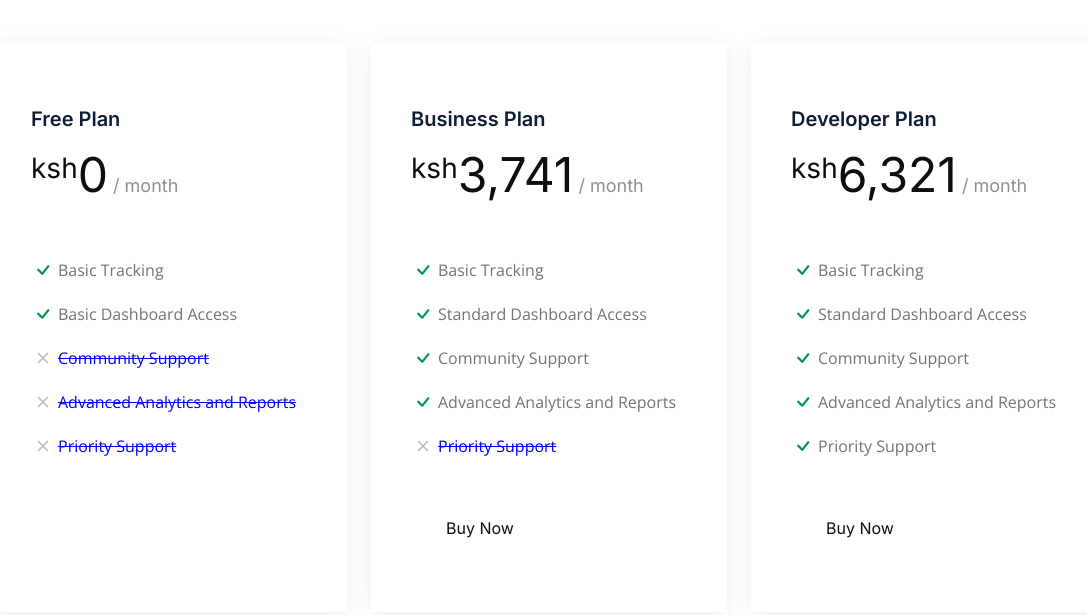
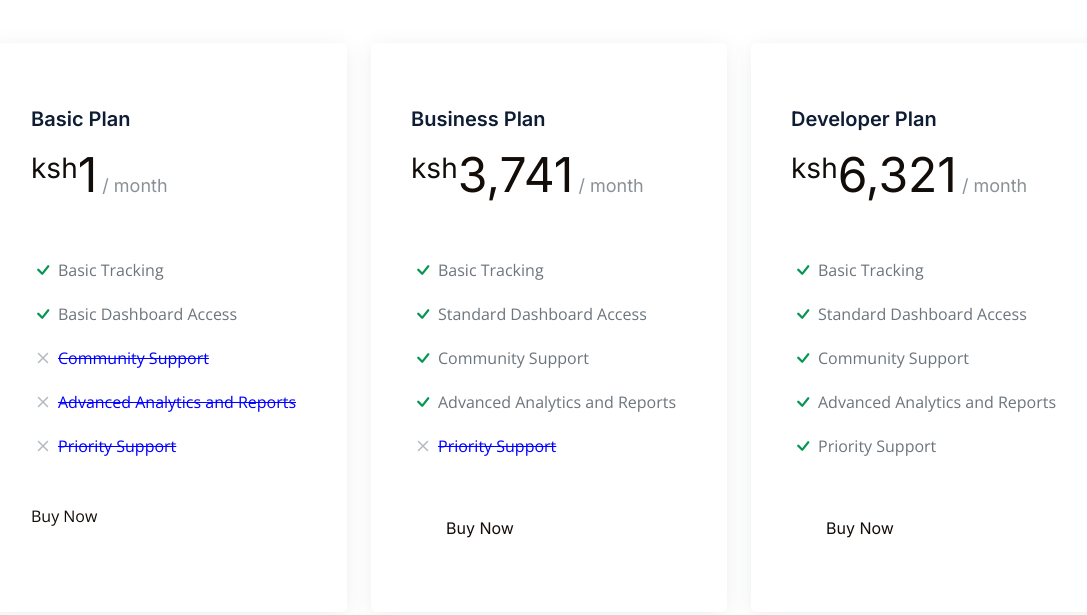
Before and after one commit to MicahNyakangoMosomi/logistics-php, a PHP site: page /pricing.php in a window 1280 px wide. Shown: the part 1714-2329 px from the top of the page, without its empty margins (91-1178 px from the left). Run offline with PHP 8.4, Linux system fonts and the light colour scheme.

Commit message:
basic plan added

```diff
--- a/pricing.php
+++ b/pricing.php
@@ -176,8 +176,8 @@
       <div class="row gy-4">
           <div class="col-lg-4" data-aos="fade-up" data-aos-delay="100">
               <div class="pricing-item">
-                  <h3>Free Plan</h3>
-                  <h4><sup>ksh</sup>0<span> / month</span></h4>
+                  <h3>Basic Plan</h3>
+                  <h4><sup>ksh</sup>1<span> / month</span></h4>
                   <ul>
                       <li><i class="bi bi-check"></i>Basic Tracking</li>
                       <li><i class="bi bi-check"></i>Basic Dashboard Access</li>
@@ -185,7 +185,7 @@
                       <li class="na"><i class="bi bi-x"></i> <span>Advanced Analytics and Reports</span></li>
                       <li class="na"><i class="bi bi-x"></i> <span>Priority Support</span></li>
                   </ul>
-                  <!--</a href="javascript:void(0);" class="buy-btn" onclick="initiatePlan('Free', 0)">Buy Now</a> -->
+                  </a href="javascript:void(0);" class="buy-btn" onclick="initiatePlan('Basic', 1)">Buy Now</a>
               </div>
           </div><!-- End Pricing Item -->
 
```
